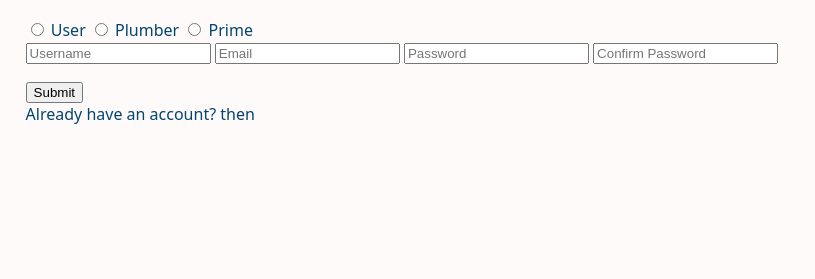
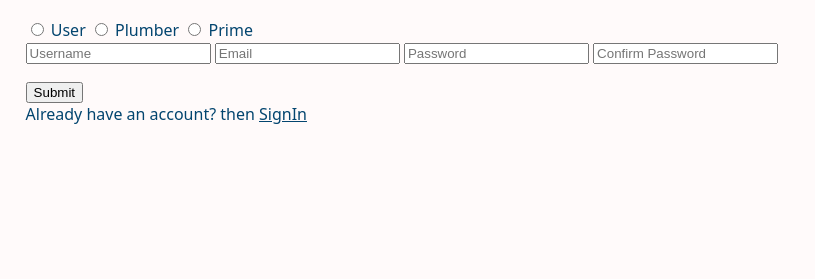
Before and after one commit to abishekvp/ecom_mdbdj, a Django app: page /signup in a window 1280 px wide. Shown: the part 521-800 px from the top of the page, without its empty margins (0-815 px from the left). Run offline with Django 4.2, Linux system fonts and the light colour scheme.

Commit message:
Update style.css

```diff
--- a/static/css/style.css
+++ b/static/css/style.css
@@ -17,7 +17,7 @@ body{
     bottom: 0;
 }
 a{
-    color: snow;
+    color: #03456F;
 }
 .sign{
     position: absolute;
```
